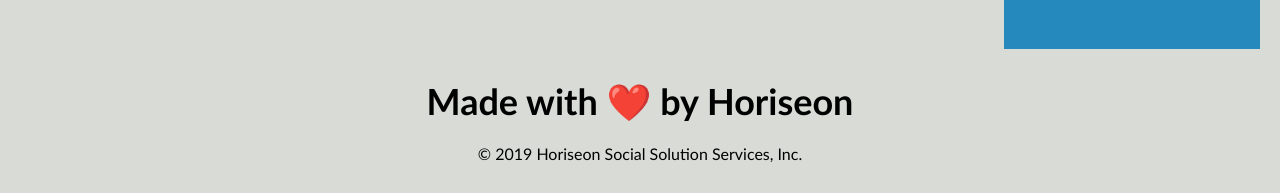
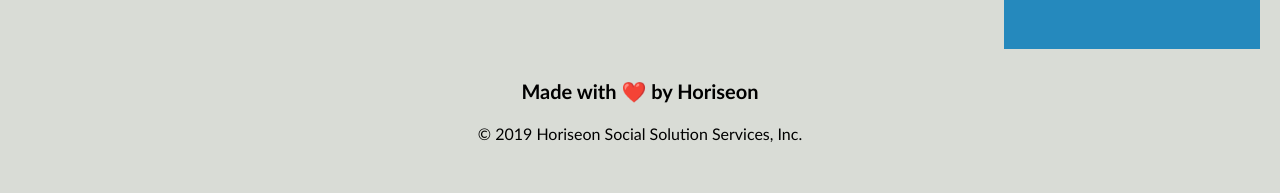
Before and after one commit to emilymetzgar/01-code-refactor, a plain HTML site: page index.html in a window 1280 px wide. Shown: the part 1854-2047 px from the top of the page. Drawn offline with Linux system fonts and the light colour scheme.

Commit message:
fixed h2-footer class name in css

```diff
--- a/assets/css/style.css
+++ b/assets/css/style.css
@@ -172,6 +172,6 @@ footer {
     text-align: center;
 }
 
-.footer h2 {
+.footer-h2 {
     font-size: 20px;
 }
```
